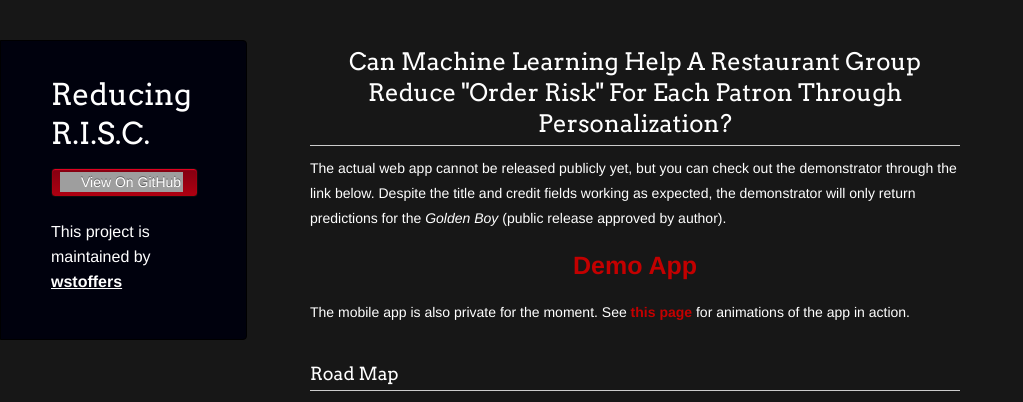
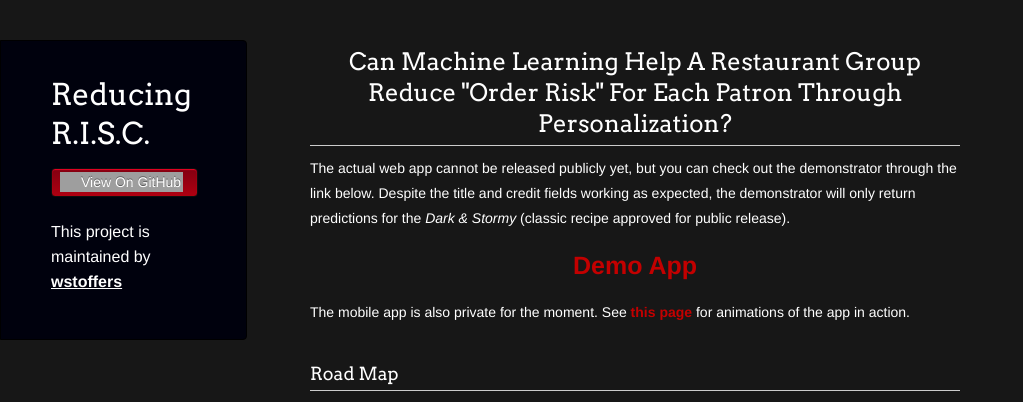
Before and after one commit to wstoffers/codex, a Jekyll site: the page built from index.md, in a window 1280 px wide. Shown: the top 402 px of the page, without its empty margins (0-1023 px from the left). Built offline with Jekyll 4.4.1, drawn with Linux system fonts in a browser that asks for light colours; our own code applies the rules of GitHub Pages for plain Markdown files; a script that is not in the unit is left out; grey boxes are pictures that could not be loaded.

Commit message:
Correcting recipe for animation

```diff
--- a/index.md
+++ b/index.md
@@ -4,7 +4,7 @@
 
 <h2 align="center">Can Machine Learning Help A Restaurant Group Reduce "Order Risk" For Each Patron Through Personalization?</h2>
 
-The actual web app cannot be released publicly yet, but you can check out the demonstrator through the link below. Despite the title and credit fields working as expected, the demonstrator will only return predictions for the *Golden Boy* (public release approved by author).
+The actual web app cannot be released publicly yet, but you can check out the demonstrator through the link below. Despite the title and credit fields working as expected, the demonstrator will only return predictions for the *Dark & Stormy* (classic recipe approved for public release).
 
 <p style="font-size: 25px; text-align:center">
     <a href="maintenance/">
```
